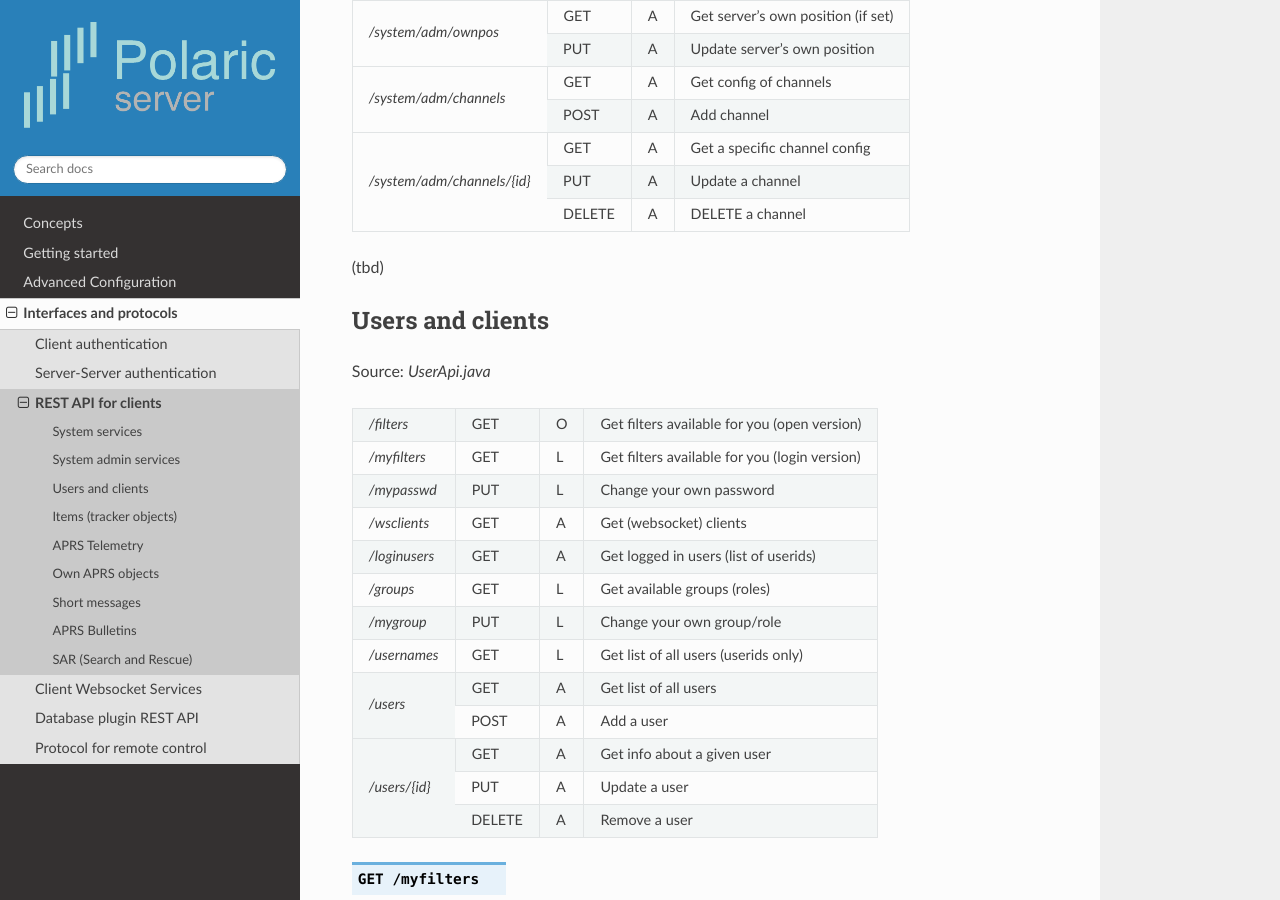
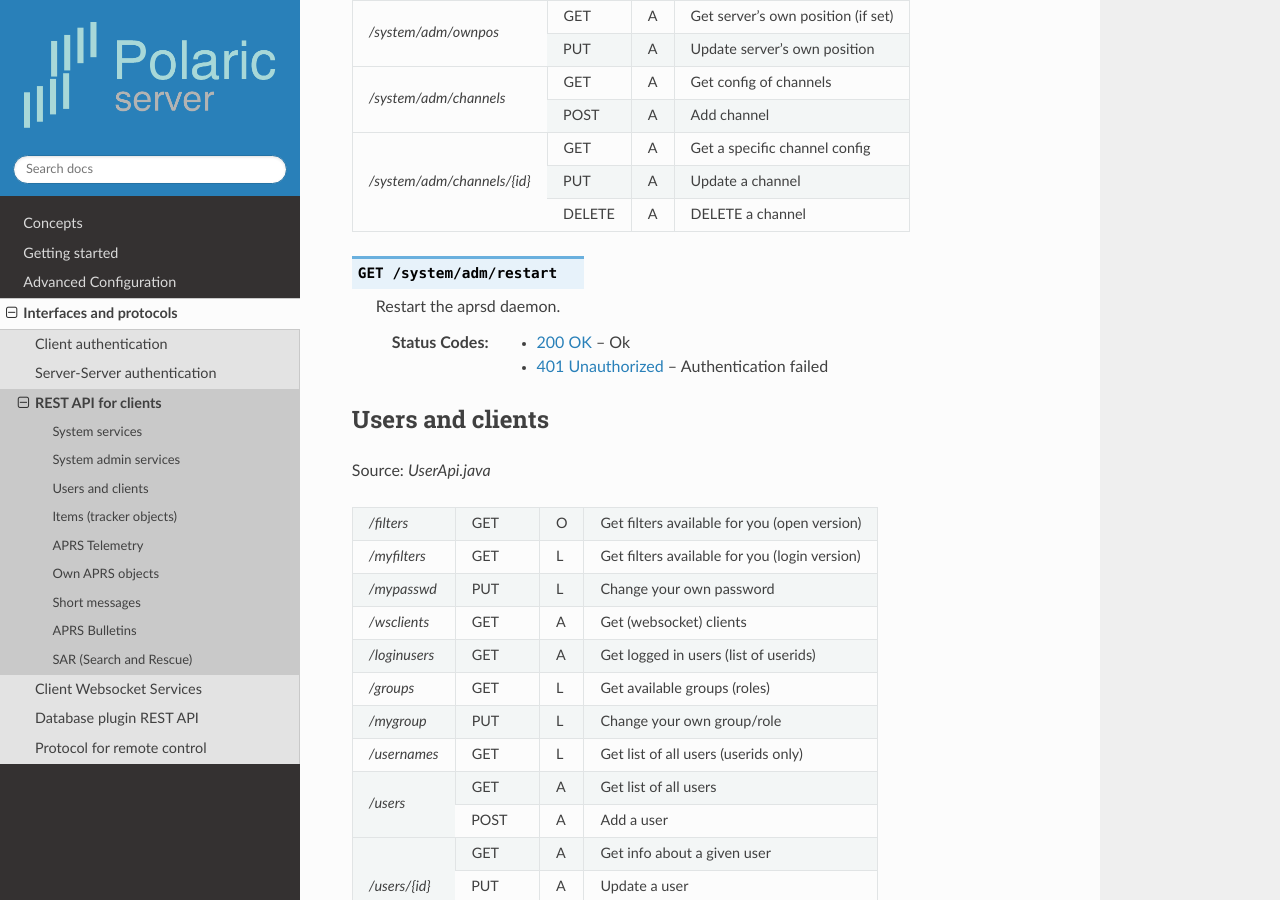
Before and after one commit to joakimsk/docs, a Sphinx documentation site: the page built from docs/restapi.rst, in a window 1280 px wide and 900 px high, scrolled down 3339 px. Built offline with Sphinx 7.4.7 and the Read the Docs theme 2.0.0, drawn with Linux system fonts in a browser that asks for light colours.

Commit message:
Update restapi.rst

```diff
--- a/docs/restapi.rst
+++ b/docs/restapi.rst
@@ -169,7 +169,12 @@ Source: ´SysAdminApi.java´
 |                            | DELETE|A| DELETE a channel                                 |
 +----------------------------+-------+-+--------------------------------------------------+
 
-(tbd)
+.. http:get:: /system/adm/restart
+
+   Restart the aprsd daemon.
+
+   :status 200: Ok
+   :status 401: Authentication failed
 
 
 
```
